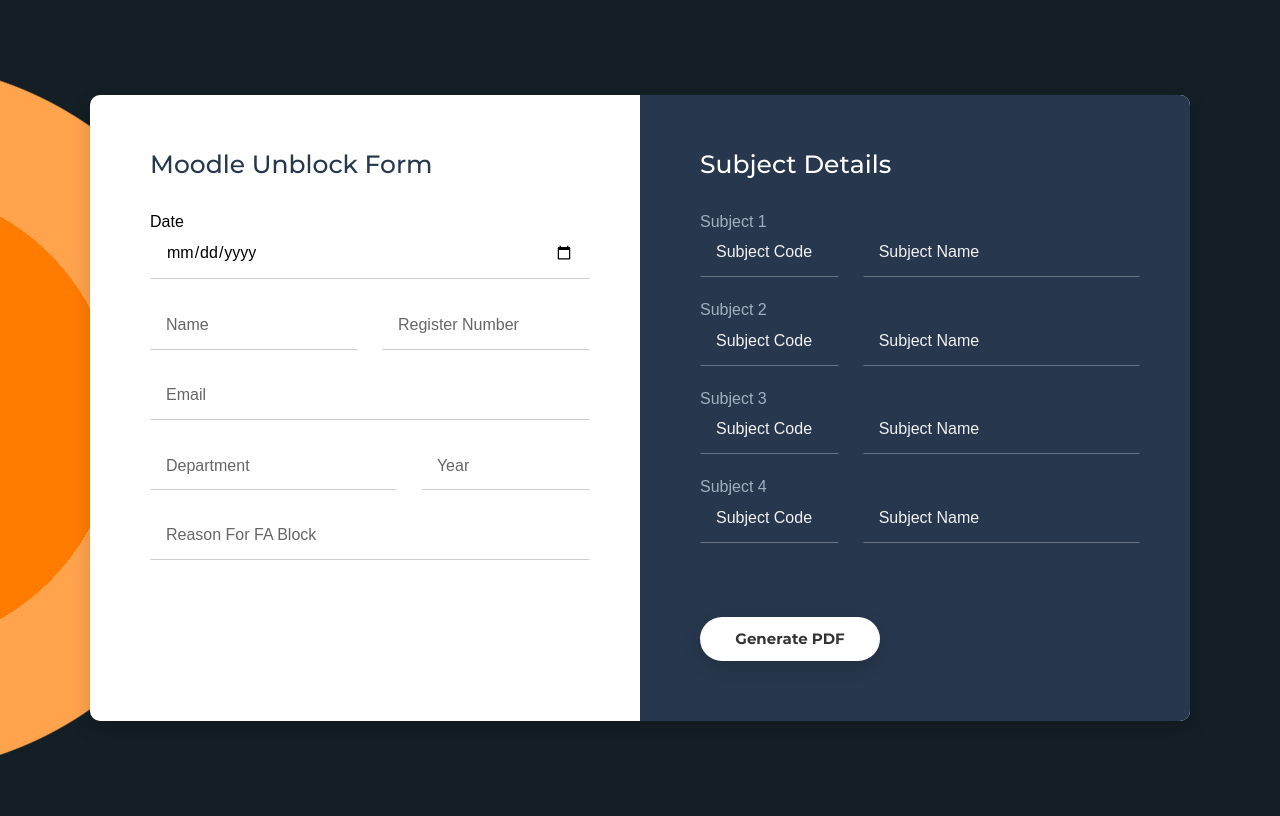
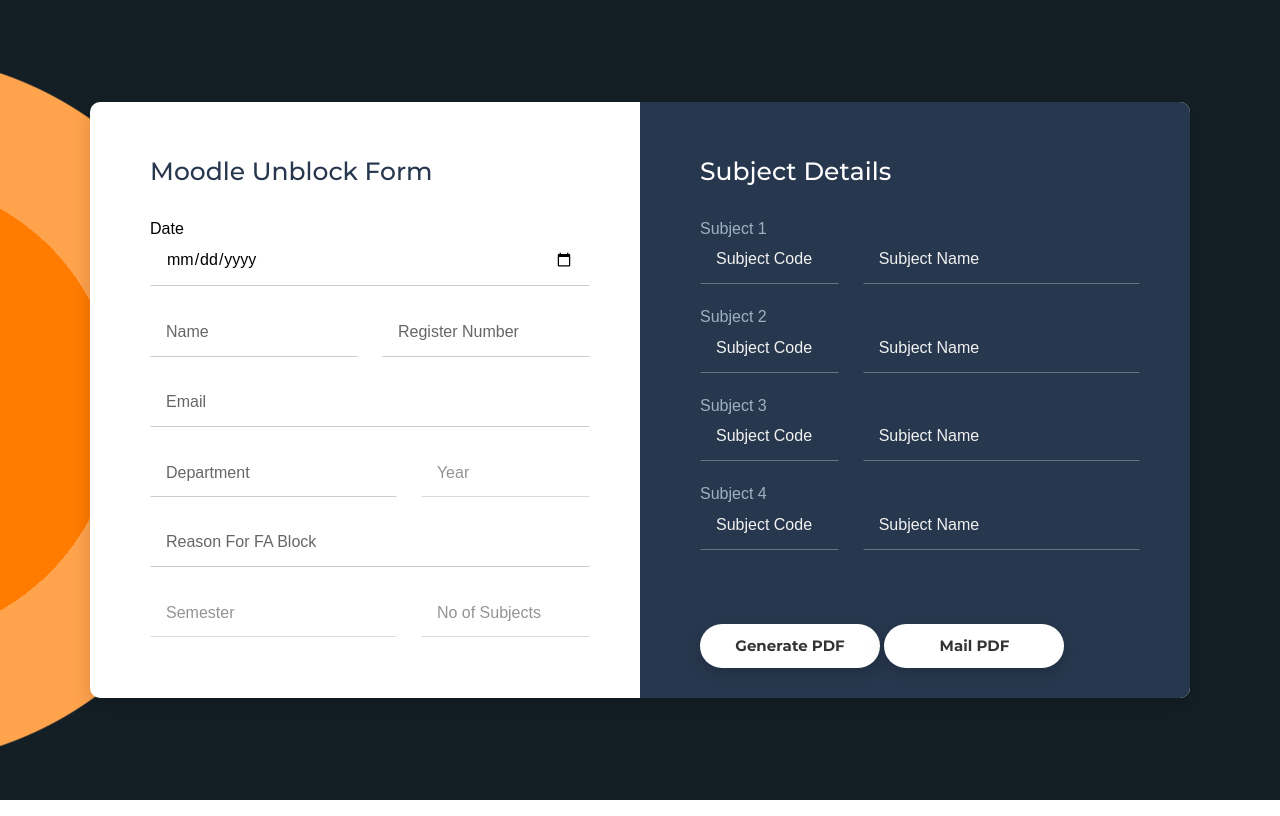
Before and after one commit to praveenraam/BIT-Forms, a PHP site: page /MoodleFormA/index.html in a window 1280 px wide. Run offline with PHP 8.4, Linux system fonts and the light colour scheme; some libraries are stand-ins or nearby versions; some web fonts are replaced.

Commit message:
Update in MoodleFormA

```diff
--- a/MoodleFormA/css/style.css
+++ b/MoodleFormA/css/style.css
@@ -250,7 +250,7 @@ html, body {
 	-webkit-box-shadow: 0px 6px 17px 0px rgba(0, 0, 0, 0.15);
 	width: 180px;
 	border: none;
-	margin: 6px 0 50px 0px;
+	margin: 6px 0 20px 0px;
 	cursor: pointer;
 	color: #333;
 	font-weight: 700;
@@ -300,8 +300,16 @@ html, body {
 .header{
 	color: #9DB2BF;
 }
+.dy-display{
+	display: inline ;
+}
 
 /* Responsive */
+@media screen and (min-width: 1199px) {
+	.page-content {
+		height: 100vh;;
+	}
+}
 @media screen and (max-width: 1199px) {
 	.form-v10-content {
 		margin:  95px 20px;
@@ -382,6 +390,10 @@ html, body {
 	.form-v10-content .form-detail .form-right .form-row-last {
 		padding-left: 0;
 		text-align: center;
-	    margin: 44px 0 30px;
+	    margin: 30px 0 30px;
 	}
+	.dy-display{
+		display: block ;
+	}
+
 }
--- a/MoodleFormA/index.html
+++ b/MoodleFormA/index.html
@@ -10,10 +10,14 @@
 	<link rel="stylesheet" type="text/css" href="./fonts/material-design-iconic-font/css/material-design-iconic-font.min.css">
 	<!-- Main Style Css -->
     <link rel="stylesheet" href="./css/style.css"/>
+	<link rel="icon" type="image/x-icon" href="../bit-fa.ico">
 	<!-- Package For PDF -->
 	<script src="https://unpkg.com/pdf-lib"></script>
     <script src="https://code.jquery.com/jquery-3.6.0.min.js"></script>
-
+	<script src="./js/main.js"></script>
+	<meta http-equiv='cache-control' content='no-cache'>
+    <meta http-equiv='expires' content='0'>
+    <meta http-equiv='pragma' content='no-cache'>
 </head>
 <body class="form-v10">
 	<div class="page-content">
@@ -85,51 +89,88 @@
 						<input type="text" name="email" id="reason" class="input-text" placeholder="Reason For FA Block" required>
 					</div>
 
+					<div class="form-group">
+
+						<div class="form-row form-row-3">
+							<select id="m_semester" name="semester">
+								<option value="">Semester</option>
+								<option value="I">I Semester</option>
+								<option value="II">II Semester</option>
+
+							</select>
+							<span class="select-btn">
+								  <i class="zmdi zmdi-chevron-down"></i>
+							</span>
 						</div>
-				<div class="form-right">
+
+						<div class="form-row form-row-2">
+							<select id="m_no_subjects" name="title">
+								<option value="" class="option">No of Subjects</option>
+								<option value="1" class="option">1</option>
+								<option value="2" class="option">2</option>
+								<option value="3" class="option">3</option>
+								<option value="4" class="option">4</option>
+								<option value="5" class="option">5</option>
+								<option value="6" class="option">6</option>
+							</select>
+							<span class="select-btn">
+								  <i class="zmdi zmdi-chevron-down"></i>
+							</span>
+						</div>
+				</div>
+				</div>
+				<div class="form-right" >
 					<h2>Subject Details</h2>
+					<div id="subjects">
+
+						<label class="form-row header" for="s_code">Subject 1</label>
 						<div class="form-group">
 							<div class="form-row form-row-1">
-							<label class="header" >Subject 1</label>
-							<input type="text" name="s_code" id="sc1" class="input-text" placeholder="Subject Code" required>
-						</div>
-						<div class="form-row form-row-2">
-							<label class="sname_dis" for="s_code">Subject 1</label>
-							<input type="text" name="s_name" id="sname1" class="input-text" placeholder="Subject Name" required>
-						</div>
-					</div>
-					<div class="form-group">
-						<div class="form-row form-row-1">
-							<label class="header" for="s_code">Subject 2</label>
-							<input type="text" name="s_code" id="sc2" class="input-text" placeholder="Subject Code" required>
-						</div>
-						<div class="form-row form-row-2">
-							<label class="sname_dis" for="s_code">Subject 1</label>
-							<input type="text" name="s_name" id="sname2" class="input-text" placeholder="Subject Name" required>
-						</div>
-					</div>
-					<div class="form-group">
-						<div class="form-row form-row-1">
-							<label class="header" for="s_code">Subject 3</label>
-							<input type="text" name="s_code" id="sc3" class="input-text" placeholder="Subject Code" required>
-						</div>
-						<div class="form-row form-row-2">
-							<label class="sname_dis" for="s_code">Subject 1</label>
-							<input type="text" name="s_name" id="sname3" class="input-text" placeholder="Subject Name" required>
-						</div>
-					</div>
-					<div class="form-group">
-						<div class="form-row form-row-1">
-							<label class="header" for="s_code">Subject 4</label>
 								<input type="text" name="s_code" id="sc4" class="input-text" placeholder="Subject Code" required>
 							</div>
 							<div class="form-row form-row-2">
-							<label class="sname_dis" for="s_code">Subject 1</label>
 								<input type="text" name="s_name" id="sname4" class="input-text" placeholder="Subject Name" required>
 							</div>
 						</div>
+						<label class="form-row header" for="s_code">Subject 2</label>
+						<div class="form-group">
+							<div class="form-row form-row-1">
+								<input type="text" name="s_code" id="sc4" class="input-text" placeholder="Subject Code" required>
+							</div>
+							<div class="form-row form-row-2">
+								<input type="text" name="s_name" id="sname4" class="input-text" placeholder="Subject Name" required>
+							</div>
+						</div>
+						<label class="form-row header" for="s_code">Subject 3</label>
+						<div class="form-group">
+							<div class="form-row form-row-1">
+								<input type="text" name="s_code" id="sc4" class="input-text" placeholder="Subject Code" required>
+							</div>
+							<div class="form-row form-row-2">
+								<input type="text" name="s_name" id="sname4" class="input-text" placeholder="Subject Name" required>
+							</div>
+						</div>
+
+						<label class="form-row header" for="s_code">Subject 4</label>
+						<div class="form-group">
+							<div class="form-row form-row-1">
+								<input type="text" name="s_code" id="sc4" class="input-text" placeholder="Subject Code" required>
+							</div>
+							<div class="form-row form-row-2">
+								<input type="text" name="s_name" id="sname4" class="input-text" placeholder="Subject Name" required>
+							</div>
+						</div>
+
+
+					</div>
 					<div class="form-row-last">
-						<input type="button" onclick="modifyPdf()" name="generate" class="register" value="Generate PDF">
+						<div class="dy-display">
+							<input type="button" onclick="GeneratePdf()" name="generate" class="register" value="Generate PDF">
+						</div>
+						<div class="dy-display">
+							<input type="button" onclick="MailPdf()" name="generate" class="register" value="Mail PDF">
+						</div>
+
 					</div>
 				</div>
 			</form>
@@ -137,89 +178,3 @@
 	</div>
 </body>
 </html>
-<script>
-    async function modifyPdf() {
-        // Load the PDF document you want to modify
-        var dateValue = $('#m_inputdate').val();
-        const parts = dateValue.split("-");
-        const day = parseInt(parts[2]);
-        const month = parseInt(parts[1]);
-        const year_ = parseInt(parts[0]);
-        const datem = [day, month].join("     ");
-        var date = datem + "        " + year_;
-        var name = $('#m_username').val().trim().toUpperCase();
-        var rollno = $('#m_rollno').val().trim();
-        var department =$('#m_department').val().trim();
-        var mail = $('#m_mail').val().trim()
-        var reason = $('#reason').val().trim()
-		var year = $('#m_year').val().trim()
-		if (date === '' || name === '' || rollno === '' || department === '' || mail === '' || reason === '' || year === '') {
-  		alert('One or more values are missing.');
-  		return;
-	}
-        var values = {};
-        $(' #sc1, #sname1, #sc2, #sname2, #sc3, #sname3, #sc4, #sname4').each(function() {
-        values[this.id] = $(this).val();
-        });
-		if (values['sc1'] === '' && values['sname1'] === '') {
- 		 alert('Provide at least one subject.');
- 		 return;
-	}
-        const existingPdfUrl = '../forms/MoodleFormA.pdf';
-        const existingPdfBytes = await fetch(existingPdfUrl).then(res => res.arrayBuffer());
-        const pdfDoc = await PDFLib.PDFDocument.load(existingPdfBytes);
-
-        // Set the page you want to modify
-        const page = pdfDoc.getPages()[0];
-
-        // Add text to the page
-        const timesnewroman = await pdfDoc.embedFont(PDFLib.StandardFonts.TimesRoman);
-        page.drawText(date, { x: 453, y: 648, font: timesnewroman, size: 12 });
-        page.drawText(name, { x: 162, y: 612, font: timesnewroman, size: 12 });
-        page.drawText(rollno, { x: 162, y: 591, font: timesnewroman, size: 12 });
-        page.drawText(department, { x: 162, y: 570, font: timesnewroman, size: 12 });
-        page.drawText(year, { x: 162, y: 549, font: timesnewroman, size: 12 });
-        page.drawText(mail, { x: 162, y: 530, font: timesnewroman, size: 12 });
-        page.drawText(reason, { x: 108, y: 430, font: timesnewroman, size: 12 });
-        page.drawText('', { x: 108, y: 408, font: timesnewroman, size: 12 });
-        page.drawText('1', { x: 88, y: 321, font: timesnewroman, size: 12 });
-        page.drawText('2', { x: 88, y: 293, font: timesnewroman, size: 12 });
-        page.drawText('3',{ x: 88, y: 265, font: timesnewroman, size: 12 });
-        page.drawText('4', { x: 88, y: 237, font: timesnewroman, size: 12 });
-        page.drawText('5', { x: 88, y: 211, font: timesnewroman, size: 12 });
-        page.drawText('6', { x: 88, y: 185, font: timesnewroman, size: 12 });
-        page.drawText('', { x: 88, y: 158, font: timesnewroman, size: 12 });
-        page.drawText('', { x: 88, y: 130, font: timesnewroman, size: 12 });
-        page.drawText(values['sc1'], { x: 151, y: 321, font: timesnewroman, size: 12 });
-        page.drawText(values['sc2'], { x: 151, y: 293, font: timesnewroman, size: 12 });
-        page.drawText(values['sc3'], { x: 151, y: 265, font: timesnewroman, size: 12 });
-        page.drawText(values['sc4'], { x: 151, y: 237, font: timesnewroman, size: 12 });
-        page.drawText('', { x: 151, y: 211, font: timesnewroman, size: 12 });
-        page.drawText('', { x: 151, y: 185, font: timesnewroman, size: 12 });
-        page.drawText('', { x: 151, y: 158, font: timesnewroman, size: 12 });
-        page.drawText('', { x: 151, y: 130, font: timesnewroman, size: 12 });
-        page.drawText(values['sname1'], { x: 250, y: 321, font: timesnewroman, size: 12 });
-        page.drawText(values['sname2'], { x: 250, y: 293, font: timesnewroman, size: 12 });
-        page.drawText(values['sname3'], { x: 250, y: 265, font: timesnewroman, size: 12 });
-        page.drawText(values['sname4'], { x: 250, y: 237, font: timesnewroman, size: 12 });
-        page.drawText('', { x: 250, y: 211, font: timesnewroman, size: 12 });
-        page.drawText('', { x: 250, y: 185, font: timesnewroman, size: 12 });
-        page.drawText('', { x: 250, y: 158, font: timesnewroman, size: 12 });
-        page.drawText('', { x: 250, y: 130, font: timesnewroman, size: 12 });
-
-        // const pdfDataUri = await pdfDoc.saveAsBase64({ dataUri: true });
-        // document.getElementById('pdf').src = pdfDataUri;
-
-        // Save the modified PDF document
-        const modifiedPdfBytes = await pdfDoc.save();
-
-        // Convert the PDF document to a blob
-        const modifiedPdfBlob = new Blob([modifiedPdfBytes], { type: 'application/pdf' });
-
-        // Create a download link for the modified PDF and click it to download
-        const downloadLink = document.createElement('a');
-        downloadLink.href = URL.createObjectURL(modifiedPdfBlob);
-        downloadLink.download = 'Unblock FA.pdf';
-        downloadLink.click();
-        }
-  </script>
--- /dev/null
+++ b/MoodleFormA/js/main.js
@@ -0,0 +1,144 @@
+async function GeneratePdf() {
+    // Load the PDF document you want to modify
+    const dateValue = $('#m_inputdate').val();
+    const parts = dateValue.split("-");
+    const day = parseInt(parts[2]);
+    const month = parseInt(parts[1]);
+    const year_ = parseInt(parts[0]);
+    const datem = [day, month].join("     ");
+    const date = datem + "        " + year_;
+    const name = $('#m_username').val().trim().toUpperCase();
+    const rollno = $('#m_rollno').val().trim();
+    const department = $('#m_department').val().trim();
+    const mail = $('#m_mail').val().trim();
+    const reason = $('#reason').val().trim();
+    const year = $('#m_year').val().trim();
+    const no_of_subjects = $('#m_no_subjects').val();
+
+    if (date === '' || name === '' || rollno === '' || department === '' || mail === '' || reason === '' || year === '') {
+      alert('Fill the Form.');
+      return 0;
+    }
+
+    var sno = ['', '', '', '', '', ''];
+    var subject_code = ['', '', '', '', '', ''];
+    var subject_name = ['', '', '', '', '', ''];
+    for (let val = 1; val <= no_of_subjects; val++) {
+        subject_code[val-1] = $(`#sc${val}`).val();
+        subject_name[val-1] = $(`#sname${val}`).val();
+        sno[val-1] = `${val}`;
+    }
+
+    const existingPdfUrl = '../forms/MoodleFormA.pdf';
+    const existingPdfBytes = await fetch(existingPdfUrl).then(res => res.arrayBuffer());
+    const pdfDoc = await PDFLib.PDFDocument.load(existingPdfBytes);
+
+    // Set the page you want to modify
+    const page = pdfDoc.getPages()[0];
+
+    // Add text to the page
+    const timesnewroman = await pdfDoc.embedFont(PDFLib.StandardFonts.TimesRoman);
+    page.drawText(date, { x: 453, y: 648, font: timesnewroman, size: 12 });
+    page.drawText(name, { x: 162, y: 612, font: timesnewroman, size: 12 });
+    page.drawText(rollno, { x: 162, y: 591, font: timesnewroman, size: 12 });
+    page.drawText(department, { x: 162, y: 570, font: timesnewroman, size: 12 });
+    page.drawText(year, { x: 162, y: 549, font: timesnewroman, size: 12 });
+    page.drawText(mail, { x: 162, y: 530, font: timesnewroman, size: 12 });
+    page.drawText(reason, { x: 108, y: 430, font: timesnewroman, size: 12 });
+    page.drawText('', { x: 108, y: 408, font: timesnewroman, size: 12 });
+    page.drawText(sno[0], { x: 88, y: 321, font: timesnewroman, size: 12 });
+    page.drawText(sno[1], { x: 88, y: 293, font: timesnewroman, size: 12 });
+    page.drawText(sno[2], { x: 88, y: 265, font: timesnewroman, size: 12 });
+    page.drawText(sno[3], { x: 88, y: 237, font: timesnewroman, size: 12 });
+    page.drawText(sno[4], { x: 88, y: 211, font: timesnewroman, size: 12 });
+    page.drawText(sno[5], { x: 88, y: 185, font: timesnewroman, size: 12 });
+    page.drawText('', { x: 88, y: 158, font: timesnewroman, size: 12 });
+    page.drawText('', { x: 88, y: 130, font: timesnewroman, size: 12 });
+    page.drawText(subject_code[0], { x: 151, y: 321, font: timesnewroman, size: 12 });
+    page.drawText(subject_code[1], { x: 151, y: 293, font: timesnewroman, size: 12 });
+    page.drawText(subject_code[2], { x: 151, y: 265, font: timesnewroman, size: 12 });
+    page.drawText(subject_code[3], { x: 151, y: 237, font: timesnewroman, size: 12 });
+    page.drawText(subject_code[4], { x: 151, y: 211, font: timesnewroman, size: 12 });
+    page.drawText(subject_code[5], { x: 151, y: 185, font: timesnewroman, size: 12 });
+    page.drawText('', { x: 151, y: 158, font: timesnewroman, size: 12 });
+    page.drawText('', { x: 151, y: 130, font: timesnewroman, size: 12 });
+    page.drawText(subject_name[0], { x: 256, y: 321, font: timesnewroman, size: 12 });
+    page.drawText(subject_name[1], { x: 256, y: 293, font: timesnewroman, size: 12 });
+    page.drawText(subject_name[2], { x: 256, y: 265, font: timesnewroman, size: 12 });
+    page.drawText(subject_name[3], { x: 256, y: 237, font: timesnewroman, size: 12 });
+    page.drawText(subject_name[4], { x: 256, y: 211, font: timesnewroman, size: 12 });
+    page.drawText(subject_name[5], { x: 256, y: 185, font: timesnewroman, size: 12 });
+    page.drawText('', { x: 256, y: 158, font: timesnewroman, size: 12 });
+    page.drawText('', { x: 256, y: 130, font: timesnewroman, size: 12 });
+
+    // Save the modified PDF
+    const pdfBytes = await pdfDoc.save();
+    const modifiedPdfBlob = new Blob([pdfBytes], { type: 'application/pdf' });
+    const downloadLink = document.createElement('a');
+    downloadLink.href = URL.createObjectURL(modifiedPdfBlob);
+    downloadLink.download = `FA Subject Unlock Form - ${rollno}.pdf`;
+    downloadLink.click();
+    return 1;
+}
+
+  $(document).ready(function() {
+    const departmentSelect = document.getElementById('m_department');
+	const yearSelect = document.getElementById('m_year');
+	const semesterSelect = document.getElementById('m_semester');
+	const noSubjectsSelect = document.getElementById('m_no_subjects');
+	// Disable the year, semester, and noSubjects select elements initially
+	yearSelect.disabled = true;
+	semesterSelect.disabled = true;
+	noSubjectsSelect.disabled = true;
+
+	// Add an event listener to the department select element
+	departmentSelect.addEventListener('change', () => {
+	// Enable the year select element if a department is selected
+	yearSelect.disabled = departmentSelect.value === '';
+	yearSelect.addEventListener('change', () => {
+		// Enable the semester and noSubjects select elements if a year is selected
+		semesterSelect.disabled = yearSelect.value === '';
+		semesterSelect.addEventListener('change', () => {
+		// Enable the semester and noSubjects select elements if a year is selected
+		noSubjectsSelect.disabled = yearSelect.value === '';
+		noSubjectsSelect.addEventListener('change', () => {
+			// Get a reference to the select element
+		var selectElement = $('#m_no_subjects').val();
+		console.log(selectElement);
+		$('#subjects').empty();
+			for (let num = 1; num <= selectElement; num++) {
+				$('#subjects').append(`
+				<label class="form-row header" for="s_code">Subject ${num}</label>
+						<div class="form-group">
+							<div class="form-row form-row-1">
+								<input type="text" name="s_code" id="sc${num}" class="input-text" placeholder="Subject Code" required>
+							</div>
+							<div class="form-row form-row-2">
+								<input type="text" name="s_name" id="sname${num}" class="input-text" placeholder="Subject Name" required>
+							</div>
+						</div>
+
+				`);
+			}
+
+		});
+		});
+	});
+	});
+
+  });
+async function MailPdf(){
+        var value = await GeneratePdf()
+        if  (value === 1){
+            setTimeout(mail(), 3000);
+        }
+}
+function mail(){
+       	// Construct the email link with the recipient email, subject, and body
+		const recipientEmail = 'Choose_Reciptent';
+		const subject = 'Moodle Unblock Form';
+		const body = 'Attach The Unblock Form From Downloads.';
+		var emailLink = `mailto:${recipientEmail}?subject=${subject}&body=${body}`;
+		// Redirect the user to the email link
+		window.location.href = emailLink;
+}
```
Lines whose indentation alone changed are shown as unchanged.
